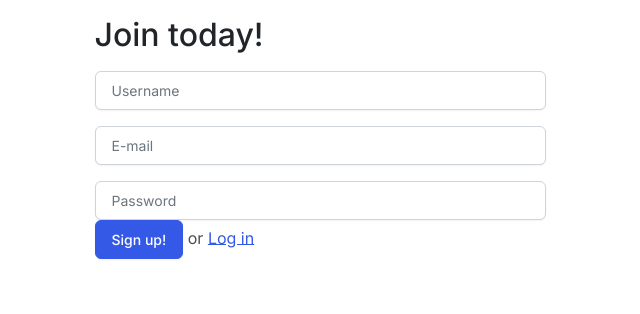
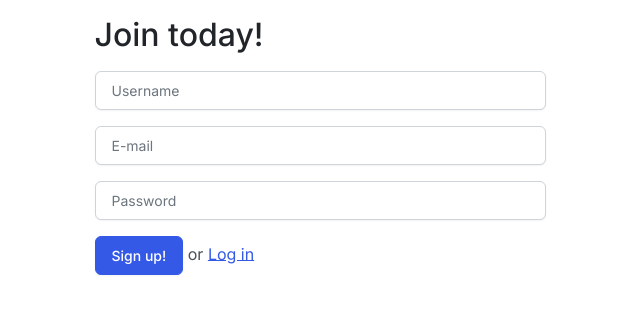
Before and after one commit to dharvison/open-library-book-reader, a Flask app: page /signup in a window 1280 px wide. Shown: the part 67-381 px from the top of the page, without its empty margins (320-960 px from the left). Run offline with Flask 2, Linux system fonts and the light colour scheme.

Commit message:
fix login/signup spacing

```diff
--- a/templates/users/login.html
+++ b/templates/users/login.html
@@ -12,7 +12,7 @@
       <form method="POST" id="user_form">
         {% include '_form.html' %}
 
-        <div class='form-group'>
+        <div class='form-group mt-3'>
           <button class="btn btn-primary btn-block">Log in</button>
           or
         <a href="/signup" class="link-primary">Sign up</a>
--- a/templates/users/signup.html
+++ b/templates/users/signup.html
@@ -12,7 +12,7 @@
     <form method="POST" id="user_form">
       {% include '_form.html' %}
 
-      <div class='form-group'>
+      <div class='form-group mt-3'>
         <button class="btn btn-primary btn-block">Sign up!</button>
         or
         <a href="/login" class="link-primary">Log in</a>
```
